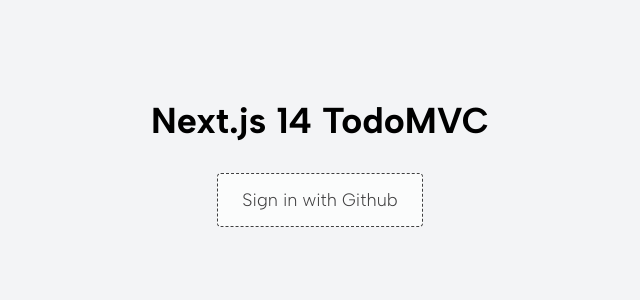
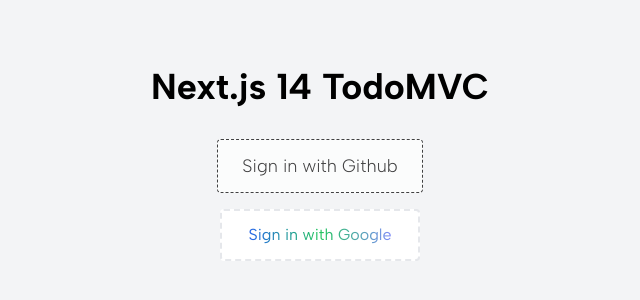
Before and after one commit to platypusrex/rsc-todomvc, a Next.js app: page /login in a window 1280 px wide. Shown: the part 236-536 px from the top of the page, without its empty margins (320-960 px from the left). Built offline with nearby package versions, Linux system fonts and the light colour scheme; what envalid would draw is missing.

Commit message:
feat: adds google oauth

```diff
--- a/src/app/globals.css
+++ b/src/app/globals.css
@@ -3,10 +3,15 @@
 @tailwind utilities;
 
 @layer components {
-  .login-btn {
-    @apply animate-pulse rounded border border-dashed border-black bg-white px-6
+  .login-btn-github {
+    @apply min-w-[200px] animate-pulse rounded border border-dashed border-black bg-white px-6
     py-3 text-lg font-light text-black transition duration-200 hover:animate-none
     hover:bg-black hover:text-white hover:brightness-[1.075];
+  }
+
+  .login-btn-google {
+    @apply relative min-w-[200px] rounded border-2 border-dashed bg-white px-6 py-3 duration-200 hover:animate-none
+    hover:bg-gradient-to-r hover:from-blue-600 hover:via-green-500 hover:to-indigo-400;
   }
 
   .todo-card {
--- a/src/app/login/page.tsx
+++ b/src/app/login/page.tsx
@@ -9,8 +9,23 @@
         'use server';
         await signIn('github', { redirectTo: '/' });
       }}>
-        <SubmitButton className="login-btn" loadingText="Beep bop boop...">
+        <SubmitButton className="login-btn-github" loadingText="Beep bop boop...">
           Sign in with Github
+        </SubmitButton>
+      </form>
+
+      <form action={async () => {
+        'use server';
+        await signIn('google', { redirectTo: '/' });
+      }}>
+        <SubmitButton className="login-btn-google mt-4 group" loadingText="Beep bop boop...">
+          <span
+            className="bg-gradient-to-r from-blue-600 via-green-500
+             to-indigo-400 duration-200 hover:animate-none text-transparent bg-clip-text
+             group-hover:text-white group-hover:bg-clip-[unset]"
+          >
+            Sign in with Google
+          </span>
         </SubmitButton>
       </form>
     </div>
--- a/src/auth.ts
+++ b/src/auth.ts
@@ -1,10 +1,15 @@
 import NextAuth from 'next-auth';
 import GitHub from 'next-auth/providers/github';
+import Google from 'next-auth/providers/google';
 import { DrizzleAdapter } from '@auth/drizzle-adapter';
+import { env } from '~/config/environment';
 import { db } from '~/db';
 
 export const { handlers, auth, signIn, signOut } = NextAuth({
-  providers: [GitHub],
+  providers: [
+    GitHub,
+    Google({ clientSecret: env.GOOGLE_CLIENT_SECRET, clientId: env.GOOGLE_CLIENT_ID }),
+  ],
   adapter: DrizzleAdapter(db),
   pages: {
     signIn: '/login',
@@ -14,5 +19,5 @@
       session.user.id = user.id;
       return session;
     },
-  }
+  },
 });
--- a/src/config/environment.ts
+++ b/src/config/environment.ts
@@ -6,4 +6,6 @@
   AUTH_GITHUB_ID: str(),
   AUTH_GITHUB_SECRET: str(),
   AUTH_SECRET: str(),
+  GOOGLE_CLIENT_ID: str(),
+  GOOGLE_CLIENT_SECRET: str(),
 });
```
